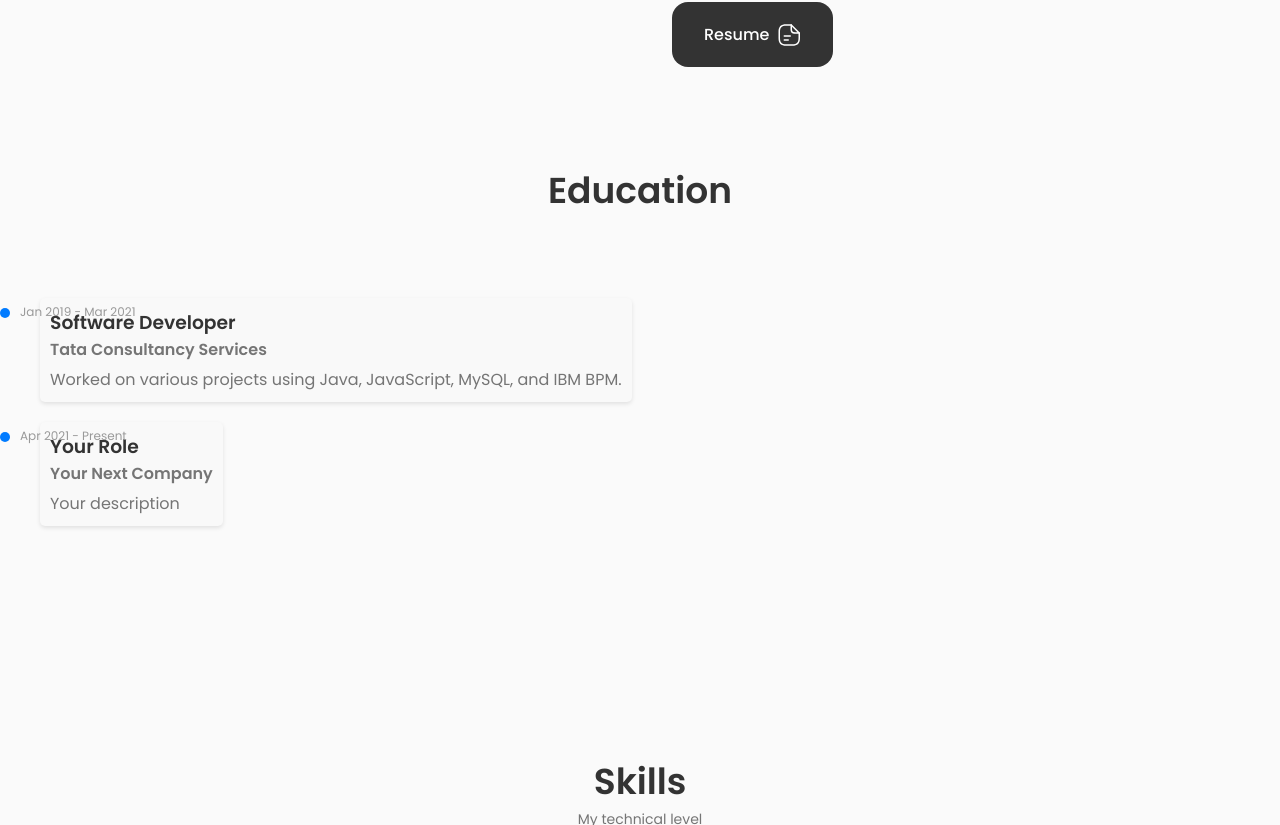
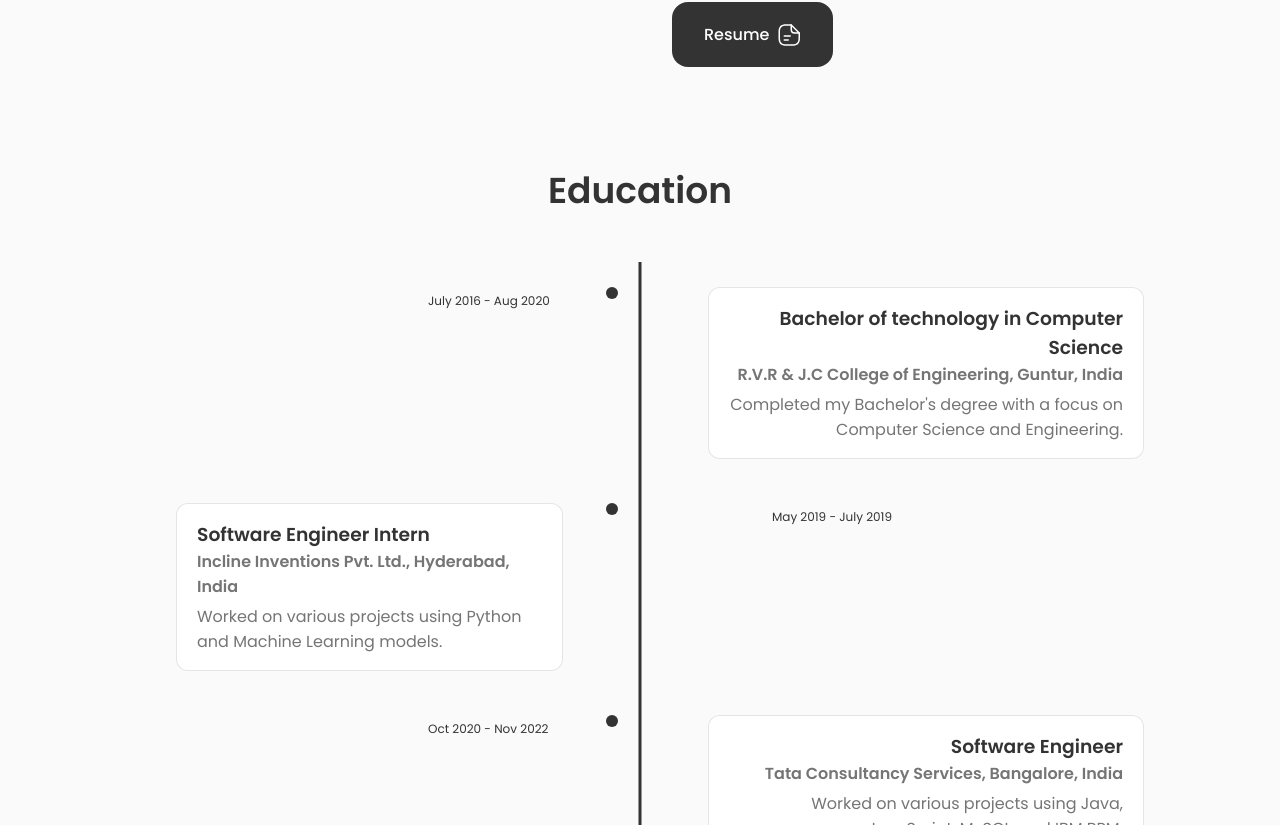
Before and after one commit to kowshik4/My-Website, a React (Create React App) app: page / in a window 1280 px wide. Shown: the part 1595-2420 px from the top of the page. Built offline with nearby package versions, Linux system fonts and the light colour scheme.

Commit message:
Timeline

```diff
--- a/src/components/education/Education.jsx
+++ b/src/components/education/Education.jsx
@@ -5,24 +5,38 @@ import Timeline from './Timeline';
 const Experience = () => {
   const experiences = [
     {
-      company: "Tata Consultancy Services",
-      role: "Software Developer",
-      duration: "Jan 2019 - Mar 2021",
+      company: "R.V.R & J.C College of Engineering, Guntur, India",
+      role: "Bachelor of technology in Computer Science",
+      duration: "July 2016 - Aug 2020",
+      description: "Completed my Bachelor's degree with a focus on Computer Science and Engineering."
+    },
+    {
+      company: "Incline Inventions Pvt. Ltd., Hyderabad, India",
+      role: "Software Engineer Intern",
+      duration: "May 2019 - July 2019",
+      description: "Worked on various projects using Python and Machine Learning models."
+    },
+    {
+      company: "Tata Consultancy Services, Bangalore, India",
+      role: "Software Engineer",
+      duration: "Oct 2020 - Nov 2022",
       description: "Worked on various projects using Java, JavaScript, MySQL, and IBM BPM."
     },
     {
-      company: "Your Next Company",
-      role: "Your Role",
-      duration: "Apr 2021 - Present",
-      description: "Your description"
+      company: "University of North Carolina at Charlotte, Charlotte, USA",
+      role: "Master's in Computer Science",
+      duration: "Jan 2023 - Present",
+      description: "Pursuing a Master's degree with a focus on Data Science, Machine Learning and Deep Learning."
     }
     // Add more experiences here
   ];
 
   return (
     <section className='education section' id='education'>
+      <div className="timeline__container container grid">
       <h2 className='section__title'>Education</h2>
       <Timeline experiences={experiences} />
+      </div>
     </section>
   );
 };
--- a/src/components/education/Timeline.css
+++ b/src/components/education/Timeline.css
@@ -1,10 +1,4 @@
 /* src/components/Timeline.css */
-.timeline__container {
-  grid-template-columns: repeat(2, 1fr);
-  align-items: center;
-  column-gap: 4rem;
-}
-
 .timeline {
     align-items: center;
     position: relative;
@@ -13,36 +7,53 @@
   }
 
   .timeline-item {
+    left: 20px;
+    top: 5px;
     margin-bottom: 20px;
     position: relative;
     display: flex;
     align-items: flex-start;
   }
 
+  .timeline-line {
+    position: absolute;
+    left: 50%;
+    transform: translateX(-50%);
+    width: 3px;
+    background-color: var(--title-color);
+    top: 0;
+    bottom: 0;
+  }
+
   .timeline-dot {
     position: absolute;
-    left: 0;
-    width: 10px;
-    height: 10px;
-    background: #007bff;
+    left: 45%;
+    transform: translateX(-50%);
+    width: 12px;
+    height: 12px;
+    background-color: var(--title-color);
     border-radius: 50%;
-    top: 10px;
+    top: 0;
+    z-index: 1;
   }
 
   .timeline-date {
     position: absolute;
-    left: 20px;
+    left: calc(25% + 20px);
     top: 5px;
     font-size: 12px;
-    color: #999;
+    color: var(--title-color);
   }
 
   .timeline-content {
-    margin-left: 40px;
+    left: 20px;
+    top: 5px;
+    margin-left: calc(50% + 40px);
     padding: 10px;
-    background: #f9f9f9;
-    border-radius: 5px;
-    box-shadow: 0 2px 4px rgba(0, 0, 0, 0.1);
+    background-color: var(--container-color);
+    border: 1px solid rgba(0, 0, 0, 0.1);
+    border-radius: 0.75rem;
+    padding: 1rem 1.25rem;
   }
 
   .timeline-content h3,
@@ -53,3 +64,56 @@
   .timeline-content p {
     margin: 5px 0 0;
   }
+
+
+  /* Positioning classes for alternating layout
+.timeline-item.left .timeline-content {
+  left: 10px;
+  margin-left: 0;
+  margin-right: auto;
+  text-align: right;
+}
+
+.timeline-item.left .timeline-date {
+  left: 10px;
+  text-align: left;
+}
+
+.timeline-item.right .timeline-content {
+  right: 10px;
+  margin-left: auto;
+  margin-right: 0;
+  text-align: left;
+}
+
+.timeline-item.right .timeline-date {
+  right: 10px;
+  text-align: right;
+}
+  */
+
+
+
+  .timeline-item.right .timeline-content {
+    right: 10px;
+    margin-left: auto;
+    margin-right: 60%;
+    text-align: left;
+  }
+
+  .timeline-item.left .timeline-content {
+    left: 10px;
+    margin-left: 55%;
+    margin-right: auto;
+    text-align: right;
+  }
+
+  .timeline-item.left .timeline-date {
+    left: calc(25% + 10px);
+    text-align: left;
+  }
+
+  .timeline-item.right .timeline-date {
+    right: calc(25% + 10px);
+    text-align: right;
+  }
--- a/src/components/education/Timeline.jsx
+++ b/src/components/education/Timeline.jsx
@@ -5,11 +5,12 @@ import './Timeline.css';
 const Timeline = ({ experiences }) => {
   return (
     <section className='timeline section' id='timeline'>
-    <div className="timeline">
+      <div className="timeline__container container grid">
+      <div className="timeline-line"></div>
         {experiences.map((exp, index) => (
-        <div key={index} className="timeline-item">
+          <div key={index} className={`timeline-item ${index % 2 === 0 ? 'left' : 'right'}`}>
             <div className="timeline-dot"></div>
-          <div className="timeline-date">{exp.duration}</div>
+            <div className={`timeline-date ${index % 2 === 0 ? 'right' : 'left'}`}>{exp.duration}</div>
             <div className="timeline-content">
               <h3>{exp.role}</h3>
               <h4>{exp.company}</h4>
```
Lines whose indentation alone changed are shown as unchanged.
